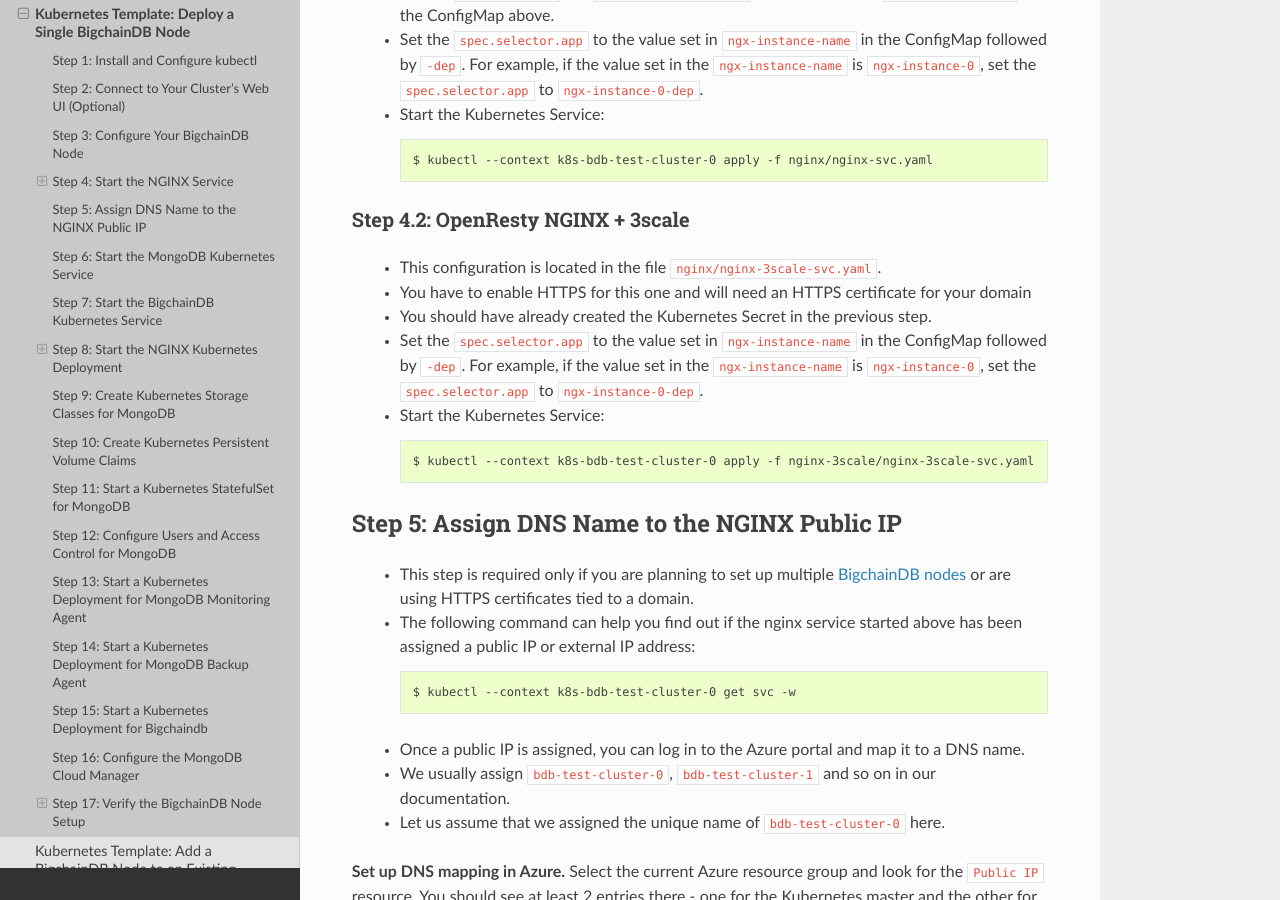
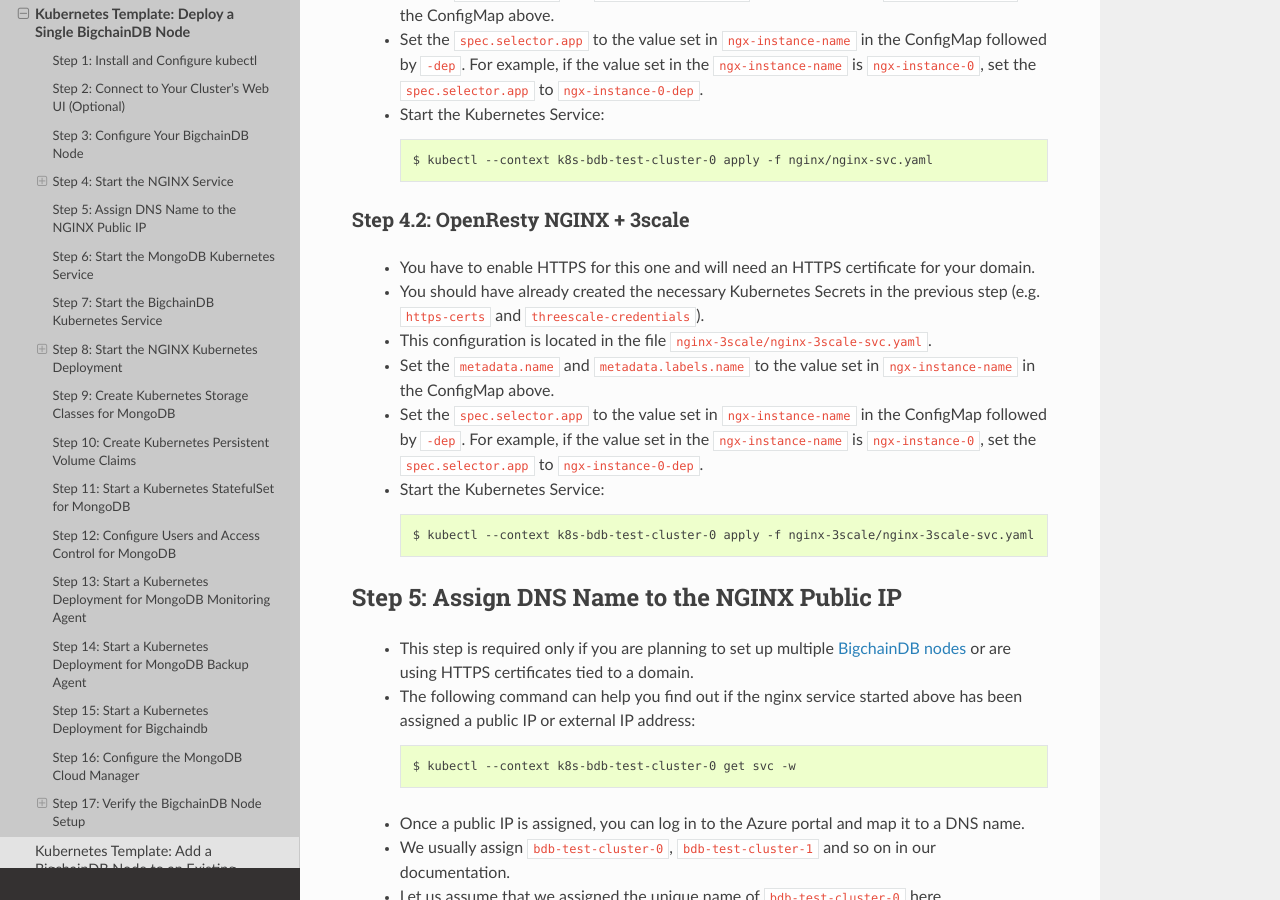
Before and after one commit to bigchaindb/bigchaindb, a Sphinx documentation site: the page built from docs/server/source/production-deployment-template/node-on-kubernetes.rst, in a window 1280 px wide and 900 px high, scrolled down 2311 px. Built offline with Sphinx 7.4.7 and the Read the Docs theme 2.0.0, drawn with Linux system fonts in a browser that asks for light colours; pages that are not in the unit, such as notebooks, are missing from menus.

Commit message:
edits in nginx-3scale service docs

```diff
--- a/docs/server/source/production-deployment-template/node-on-kubernetes.rst
+++ b/docs/server/source/production-deployment-template/node-on-kubernetes.rst
@@ -139,13 +139,16 @@
 Step 4.2: OpenResty NGINX + 3scale
 ^^^^^^^^^^^^^^^^^^^^^^^^^^^^^^^^^^
 
-   * This configuration is located in the file ``nginx/nginx-3scale-svc.yaml``.
+   * You have to enable HTTPS for this one and will need an HTTPS certificate
+     for your domain.
 
-   * You have to enable HTTPS for this one and will need an HTTPS certificate
-     for your domain
+   * You should have already created the necessary Kubernetes Secrets in the previous
+     step (e.g. ``https-certs`` and ``threescale-credentials``).
 
-   * You should have already created the Kubernetes Secret in the previous
-     step.
+   * This configuration is located in the file ``nginx-3scale/nginx-3scale-svc.yaml``.
+
+   * Set the ``metadata.name`` and ``metadata.labels.name`` to the value
+     set in ``ngx-instance-name`` in the ConfigMap above.
 
    * Set the ``spec.selector.app`` to the value set in ``ngx-instance-name`` in
      the ConfigMap followed by ``-dep``. For example, if the value set in the
```
